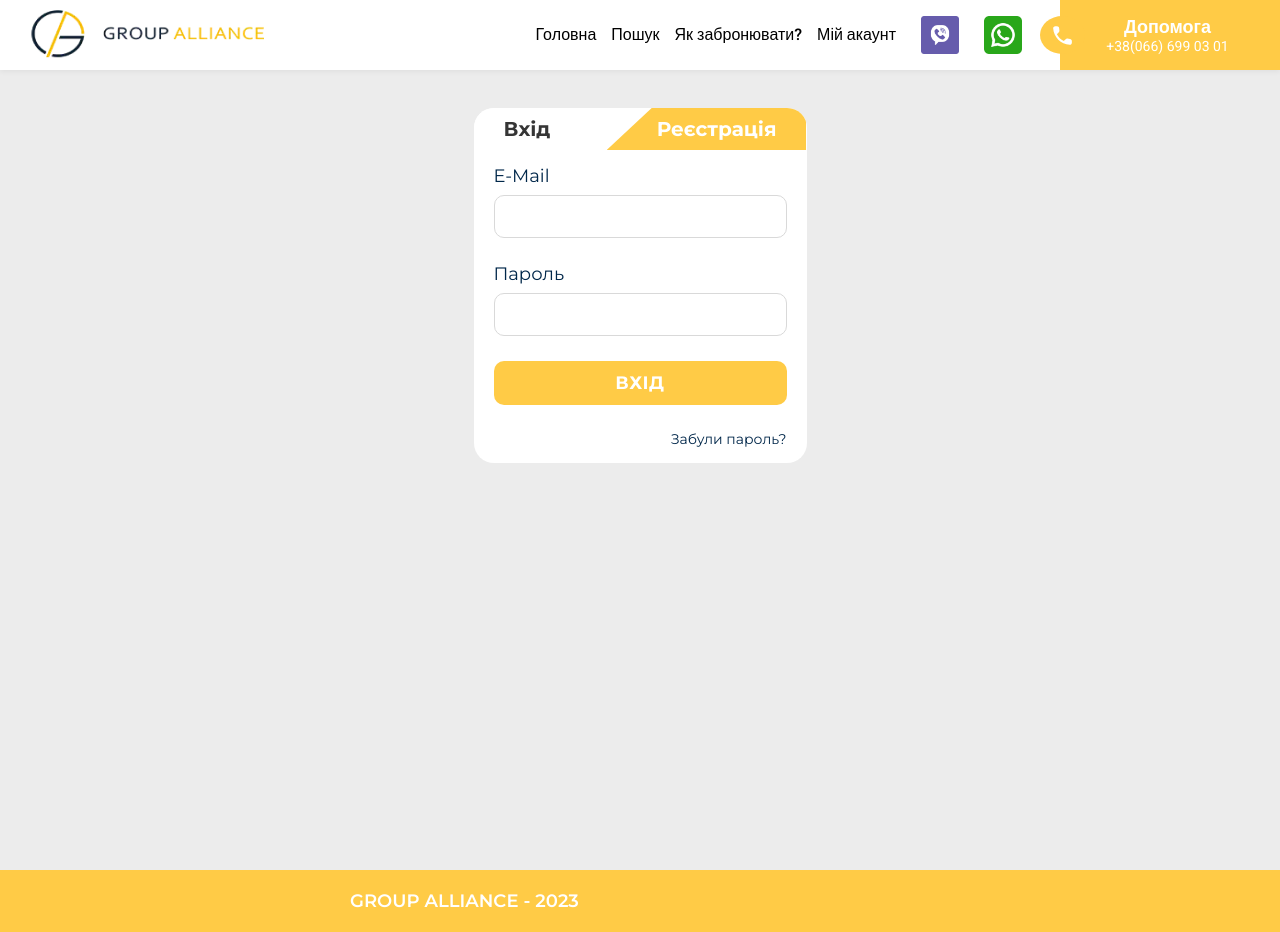
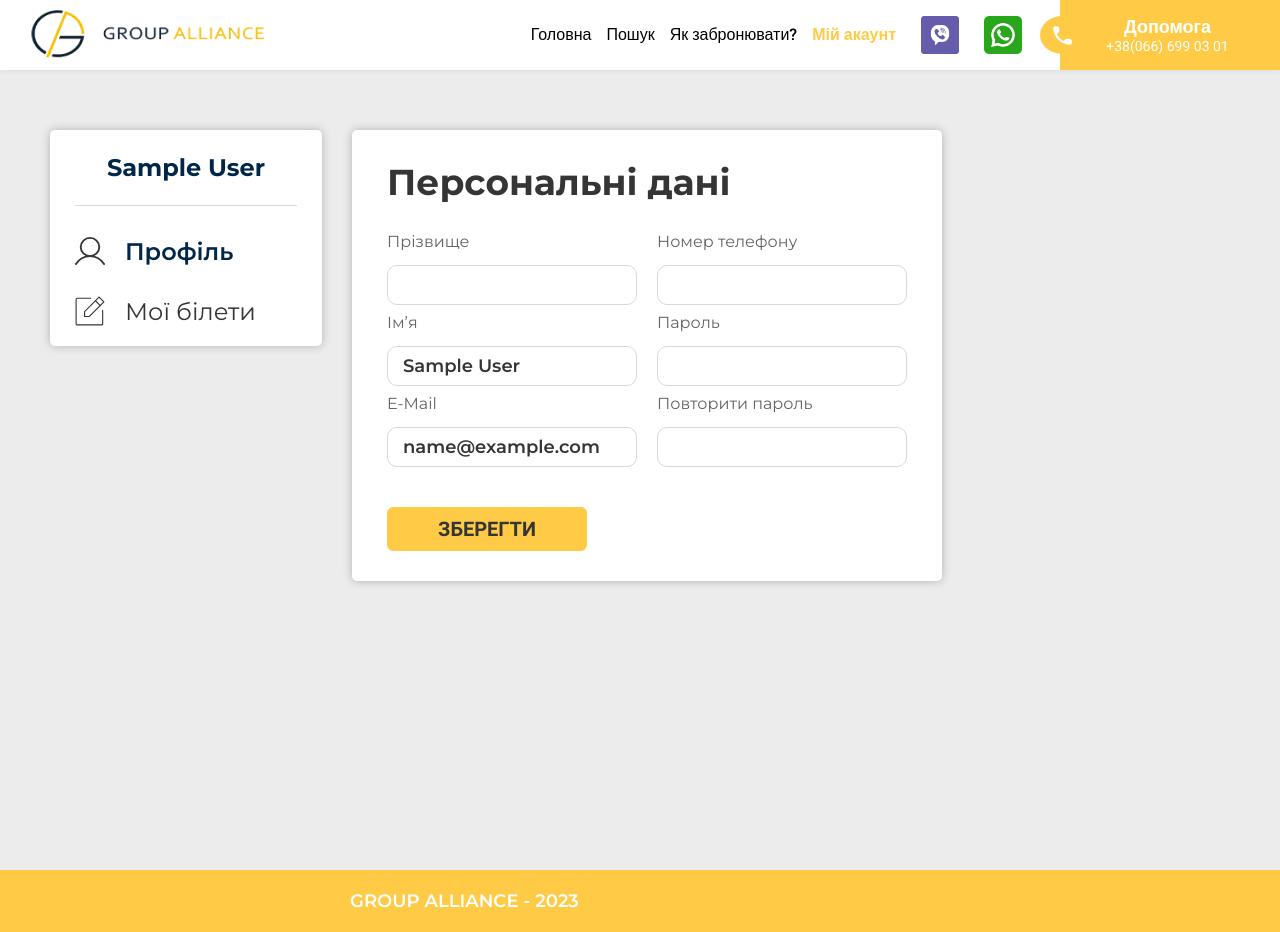
Before and after one commit to viktor-kindrat/finish, a React (Create React App) app: page /account in a window 1280 px wide. Before the commit this address led to /authorization. Built offline with nearby package versions, Linux system fonts and the light colour scheme; sample sign-in values are in the browser's storage.

Commit message:
fixes and personal info fields setup

```diff
--- a/src/Components/Account/Account.jsx
+++ b/src/Components/Account/Account.jsx
@@ -14,25 +14,24 @@ import TripsControll from "../TripsControll/TripsControll"
 import UsersControll from "../UsersControll/UsersControll"
 import BackControll from "../BackControll/BackControll"
 
-function Account() {
+function Account({ userData, setUserData, alertData, setAlertData, SERVER }) {
     let location = useLocation();
-    let navigate = useNavigate();
+    let go = useNavigate();
 
     useEffect(() => {
-        if ((localStorage.getItem("logined") || "") !== "true") {
-            navigate("/authorization")
+        if (!userData) {
+            go("/authorization")
         }
-    }, [navigate]);
+    }, [])
 
-    let isAdmin = localStorage.getItem("isAdmin") || "false";
     return (
         <>
             {
-                isAdmin !== "true" ?
+                userData ? userData.role !== "ADMIN" ?
                     <section className="Account">
                         <div className="Account__menu">
                             <div className="Account__menu-head">
-                                <h2 className="Account__menu-headline">Андрій <br /> Шевченко</h2>
+                                <h2 className="Account__menu-headline">{userData.name} <br /> {userData.surname}</h2>
                             </div>
                             <nav className="Account__menu-nav">
                                 <Link to="/account">
@@ -48,8 +47,8 @@ function Account() {
                             </nav>
                         </div>
                         <Routes>
-                            <Route path="/" element={<PersonalInfo />} />
-                            <Route path="/tickets" element={<Tickets />} />
+                            <Route path="/" element={<PersonalInfo {...{ userData, setUserData, alertData, setAlertData, SERVER }} />} />
+                            <Route path="/tickets" element={<Tickets {...{ userData, setUserData, alertData, setAlertData, SERVER }} />} />
                         </Routes>
                     </section>
                     :
@@ -81,7 +80,7 @@ function Account() {
                             <Route path="/users" element={<UsersControll />} />
                             <Route path="/back" element={<BackControll />} />
                         </Routes>
-                    </section>
+                    </section> : ""
             }
         </>
     )
--- a/src/Components/App/App.jsx
+++ b/src/Components/App/App.jsx
@@ -45,7 +45,7 @@ function App() {
 	let [loaderData, setLoaderData] = useState({ shown: false, loaderText: "Завантаження" })
 	let [alertData, setAlertData] = useState({ show: false, message: "Успіх!", actionCaption: "закрити", action: () => { } })
 	let server = useContext(hrefContext).server;
-	let TOKEN = getCookie("userToken")
+	let TOKEN = getCookie("userToken");
 
 	let SERVER = (loaderText, method, path, contentType, data, token) => {
 		setLoaderData({ shown: true, loaderText: loaderText })
@@ -84,7 +84,6 @@ function App() {
 		});
 	}
 
-
 	let handleLogin = () => {
 		let data = {
 			email: authUserData.email,
@@ -102,6 +101,7 @@ function App() {
 			})
 		}
 	}
+
 
 	let handleSignUp = () => {
 		let data = {
@@ -134,8 +134,8 @@ function App() {
 		let notEmpty = Object.keys(data).map(key => data[key].length <= 0 ? "yes" : null).filter(item => item !== null).length === 0;
 
 		if (notEmpty) {
-			SERVER("Надсилаємо e-mail", "POST", "auth/reset-password", "application/json", data).then(data=>{
-				setAlertData({ show: true, message: data.message, actionCaption: "На головну", action: ()=>go("/")})
+			SERVER("Надсилаємо e-mail", "POST", "auth/reset-password", "application/json", data).then(data => {
+				setAlertData({ show: true, message: data.message, actionCaption: "На головну", action: () => go("/") })
 			})
 		}
 	}
@@ -147,7 +147,7 @@ function App() {
 			<Header />
 			<Routes>
 				<Route path='/*' element={<Home {...{ change, triggerChange }} />} />
-				<Route path='account/*' element={<Account />} />
+				<Route path='account/*' element={<Account {...{ userData, setUserData, alertData, setAlertData, SERVER }} />} />
 				<Route path='authorization/*' element={<Authorization {...{ handleLogin, handleSignUp, handleRecover }} userData={authUserData} setUserData={setAuthUserData} isEdit={false} />} />
 			</Routes>
 			<PhoneMenu />
--- a/src/Components/Authorization/Authorization.jsx
+++ b/src/Components/Authorization/Authorization.jsx
@@ -3,6 +3,32 @@ import { useState } from "react"
 
 function Authorization({ handleLogin, handleSignUp, handleRecover, handleEdit, isEdit, userData, setUserData }) {
     let [state, setState] = useState(isEdit ? "edit" : "login");
+
+    const normalizeInput = (value) => {
+        if (!value) return value;
+        let currentValue = value.replace(/[^\d]/g, '');
+        const cvLength = currentValue.length;
+        if (cvLength >= 12) currentValue = currentValue.slice(0, 12);
+        let formattedValue = '+';
+        if (cvLength < 5) {
+            formattedValue += currentValue;
+        } else if (cvLength < 6) {
+            formattedValue += `${currentValue.slice(0, 2)} (${currentValue.slice(2)})`;
+        } else if (cvLength < 9) {
+            formattedValue += `${currentValue.slice(0, 2)} (${currentValue.slice(2, 5)}) ${currentValue.slice(5)}`;
+        } else if (cvLength < 11) {
+            formattedValue += `${currentValue.slice(0, 2)} (${currentValue.slice(2, 5)}) ${currentValue.slice(5, 8)}-${currentValue.slice(8)}`;
+        } else {
+            formattedValue += `${currentValue.slice(0, 2)} (${currentValue.slice(2, 5)}) ${currentValue.slice(5, 8)}-${currentValue.slice(8, 10)}-${currentValue.slice(10)}`;
+        }
+        return formattedValue;
+    };
+
+    const handlePhoneChange = (event) => {
+        const { value } = event.target;
+        const normalizedValue = normalizeInput(value);
+        setUserData({...userData, phoneNumber: normalizedValue});
+    };
 
     let handleChange = (e) => {
         let fieldName = e.target.name;
@@ -10,6 +36,7 @@ function Authorization({ handleLogin, handleSignUp, handleRecover, handleEdit, i
         newUserData[fieldName] = e.target.value
         setUserData(newUserData)
     }
+
 
     let actionHandler = (e) => {
         switch (state) {
@@ -66,7 +93,7 @@ function Authorization({ handleLogin, handleSignUp, handleRecover, handleEdit, i
                 {
                     (state === "signup" || state === "edit") ? <div className="Authorization__input-wrap">
                         <div className="Authorization__input-label">Номер телефону</div>
-                        <input value={userData.phoneNumber} onChange={handleChange} name="phoneNumber" type="text" className="Authorization__input" />
+                        <input value={userData.phoneNumber} onChange={handlePhoneChange} name="phoneNumber" type="text" className="Authorization__input" />
                     </div> : ""
                 }
                 {
--- a/src/Components/PersonalInfo/PersonalInfo.jsx
+++ b/src/Components/PersonalInfo/PersonalInfo.jsx
@@ -1,9 +1,15 @@
 import { useState } from "react";
 import "./Styles/PersonalInfo.css"
 
-function PersonalInfo() {
-    let [phone, setPhone] = useState("+38 (066) 699-03-01")
-    const normalizeInput = (value, previousValue) => {
+function PersonalInfo({ userData, setUserData, alertData, setAlertData, SERVER }) {
+    let [editorData, setEditorData] = useState({ ...userData, password: "", confirmPassword: "" })
+    const isDataChanged = JSON.stringify(editorData) !== JSON.stringify({ ...userData, password: "", confirmPassword: "" });
+
+    let resetHandler = ()=>{
+        setEditorData({ ...userData, password: "", confirmPassword: "" })
+    }
+
+    const normalizeInput = (value) => {
         if (!value) return value;
         let currentValue = value.replace(/[^\d]/g, '');
         const cvLength = currentValue.length;
@@ -23,11 +29,21 @@ function PersonalInfo() {
         return formattedValue;
     };
 
+    let [phone, setPhone] = useState(userData.phoneNumber);
+
     const handlePhoneChange = (event) => {
         const { value } = event.target;
-        const normalizedValue = normalizeInput(value, phone);
+        const normalizedValue = normalizeInput(value);
         setPhone(normalizedValue);
+        setEditorData({ ...editorData, phoneNumber: normalizedValue });
     };
+
+    let handleChange = (e) => {
+        let fieldName = e.target.name;
+        let newEditorData = { ...editorData }
+        newEditorData[fieldName] = e.target.value
+        setEditorData(newEditorData)
+    }
     return (
         <div className="PersonalInfo">
             <h2 className="PersonalInfo__headline">Персональні дані</h2>
@@ -35,33 +51,36 @@ function PersonalInfo() {
                 <div className="PersonalInfo__raw">
                     <div className="PersonalInfo__input-group">
                         <p className="PersonalInfo__input-label">Прізвище</p>
-                        <input defaultValue={"Шевченко"} type="text" className="PersonalInfo__input" />
+                        <input onChange={handleChange} name="surname" value={editorData.surname} type="text" className="PersonalInfo__input" />
                     </div>
                     <div className="PersonalInfo__input-group">
                         <p className="PersonalInfo__input-label">Ім’я</p>
-                        <input defaultValue={"Андрій"} type="text" className="PersonalInfo__input" />
+                        <input onChange={handleChange} name="name" value={editorData.name} type="text" className="PersonalInfo__input" />
                     </div>
                     <div className="PersonalInfo__input-group">
                         <p className="PersonalInfo__input-label">E-Mail</p>
-                        <input defaultValue={"mail@gmail.com"} type="text" className="PersonalInfo__input" />
+                        <input onChange={handleChange} name="email" value={editorData.email} type="text" className="PersonalInfo__input" />
                     </div>
                 </div>
                 <div className="PersonalInfo__raw">
                     <div className="PersonalInfo__input-group">
                         <p className="PersonalInfo__input-label"> Номер телефону</p>
-                        <input onChange={handlePhoneChange} value={phone} type="text" className="PersonalInfo__input" />
+                        <input name="phoneNumber" onChange={handlePhoneChange} value={phone} type="text" className="PersonalInfo__input" />
                     </div>
                     <div className="PersonalInfo__input-group">
                         <p className="PersonalInfo__input-label">Пароль</p>
-                        <input type="password" className="PersonalInfo__input" />
+                        <input autoComplete="false" onChange={handleChange} name="password" value={editorData.password} type="password" className="PersonalInfo__input" />
                     </div>
                     <div className="PersonalInfo__input-group">
                         <p className="PersonalInfo__input-label">Повторити пароль</p>
-                        <input type="password" className="PersonalInfo__input" />
+                        <input autoComplete="false" onChange={handleChange} name="confirmPassword" value={editorData.confirmPassword} type="password" className="PersonalInfo__input" />
                     </div>
                 </div>
             </div>
-            <button className="PersonalInfo__btn">Зберегти</button>
+            <div className="PersonalInfo__btn-container">
+                <button className="PersonalInfo__btn">Зберегти</button>
+                {isDataChanged && <button onClick={resetHandler} className="PersonalInfo__btn PersonalInfo__btn_outlined">Скинути</button>}
+            </div>
         </div>
     )
 }
--- a/src/Components/PersonalInfo/Styles/PersonalInfo.css
+++ b/src/Components/PersonalInfo/Styles/PersonalInfo.css
@@ -60,7 +60,14 @@
   font-weight: 600;
   line-height: normal;
 }
-.PersonalInfo .PersonalInfo__btn {
+.PersonalInfo .PersonalInfo__btn-container {
+  display: flex;
+  flex-wrap: wrap;
+  justify-content: flex-start;
+  align-items: center;
+  gap: 20px;
+}
+.PersonalInfo .PersonalInfo__btn-container .PersonalInfo__btn {
   width: 200px;
   height: 44px;
   display: flex;
@@ -79,6 +86,12 @@
   text-transform: uppercase;
   margin-top: 20px;
   font-family: "Roboto", sans-serif;
+  cursor: pointer;
+}
+.PersonalInfo .PersonalInfo__btn-container .PersonalInfo__btn_outlined {
+  background: transparent;
+  border: 3px solid #FFCB46;
+  color: #FFCB46;
 }
 
 @media screen and (max-width: 1370px) {
--- a/src/Components/PersonalInfo/Styles/PersonalInfo.scss
+++ b/src/Components/PersonalInfo/Styles/PersonalInfo.scss
@@ -27,6 +27,7 @@
         flex-direction: column;
         align-items: flex-start;
         justify-content: flex-start;
+
         .PersonalInfo__raw {
             display: flex;
             align-items: flex-start;
@@ -65,6 +66,12 @@
         }
     }
 
+    .PersonalInfo__btn-container {
+        display: flex;
+        flex-wrap: wrap;
+        justify-content: flex-start;
+        align-items: center;
+        gap: 20px;
 
         .PersonalInfo__btn {
             width: 200px;
@@ -85,7 +92,16 @@
             text-transform: uppercase;
             margin-top: 20px;
             font-family: "Roboto", sans-serif;
+            cursor: pointer;
+
+            &_outlined {
+                background: transparent;
+                border: 3px solid #FFCB46;
+                color: #FFCB46;
             }
+        }
+    }
+
 }
 
 @media screen and (max-width: 1370px) {
@@ -132,6 +148,7 @@
 
                 .PersonalInfo__input-group {
                     width: 100%;
+
                     .PersonalInfo__input {
                         width: 100%;
                     }
@@ -139,6 +156,7 @@
 
             }
         }
+
         .PersonalInfo__btn {
             height: 35px;
             margin-top: 5px;
```
Lines whose indentation alone changed are shown as unchanged.
